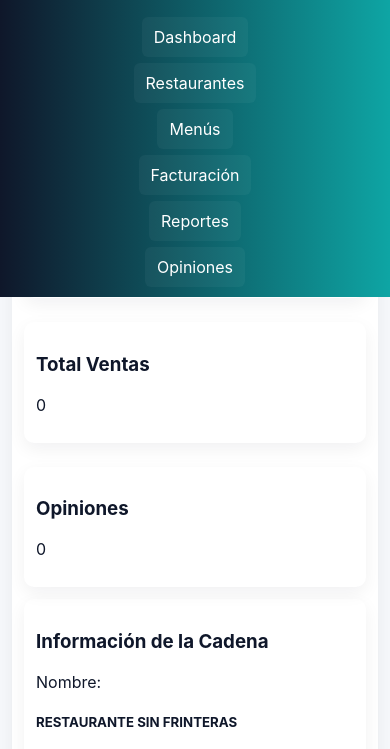
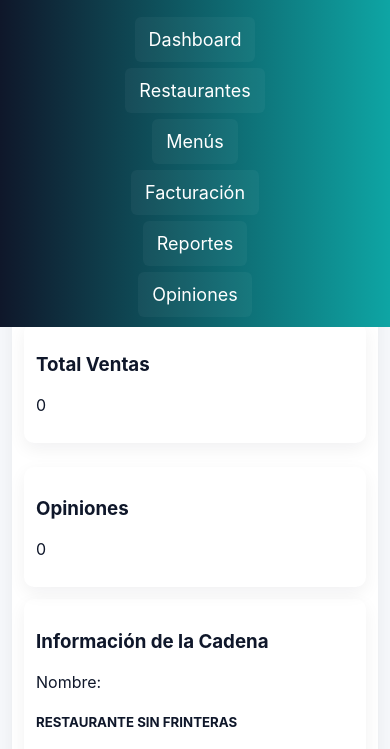
Before and after one commit to Akendri21/restaurantes-sin-fronteras, a plain HTML site: page index.html in a window 390 px wide. Both pictures are taken after a click on the button "Menú". Shown: the part 57-806 px from the top of the page. Drawn offline with Linux system fonts and the light colour scheme.

Commit message:
Enhance mobile navigation accessibility and styling

```diff
--- a/assets/app.js
+++ b/assets/app.js
@@ -94,9 +94,22 @@ function initMobileMenu(){
   const btn = document.getElementById('menu-btn');
   const nav = document.querySelector('.nav');
   if(!btn || !nav) return;
-  btn.addEventListener('click', ()=> nav.classList.toggle('open'));
+  btn.setAttribute('aria-expanded', 'false');
+  btn.setAttribute('aria-controls', 'main-nav');
+  nav.setAttribute('aria-hidden', 'true');
+  btn.addEventListener('click', ()=>{
+    const opened = nav.classList.toggle('open');
+    btn.setAttribute('aria-expanded', opened ? 'true' : 'false');
+    nav.setAttribute('aria-hidden', opened ? 'false' : 'true');
+    // lock body scroll when menu is open
+    if(opened) document.body.classList.add('no-scroll');
+    else document.body.classList.remove('no-scroll');
+  });
   window.addEventListener('resize', ()=>{ if(window.innerWidth > 800) nav.classList.remove('open'); });
-  document.addEventListener('click', (e)=>{ if(nav.classList.contains('open') && !e.target.closest('.nav') && !e.target.closest('#menu-btn')) nav.classList.remove('open'); });
+  document.addEventListener('click', (e)=>{ if(nav.classList.contains('open') && !e.target.closest('.nav') && !e.target.closest('#menu-btn')){ nav.classList.remove('open'); btn.setAttribute('aria-expanded','false'); document.body.classList.remove('no-scroll'); } });
+
+  // close menu if a nav link is clicked (mobile)
+  nav.querySelectorAll('a').forEach(a => a.addEventListener('click', ()=>{ if(window.innerWidth <= 800){ nav.classList.remove('open'); btn.setAttribute('aria-expanded','false'); document.body.classList.remove('no-scroll'); } }));
 }
 
 document.addEventListener('DOMContentLoaded', ()=>{ initMobileMenu(); });
--- a/assets/style.css
+++ b/assets/style.css
@@ -27,9 +27,9 @@ img, svg{max-width:100%;height:auto}
 @media (max-width:800px){
 	.grid{flex-direction:column}
 	.nav{display:none;position:absolute;top:64px;left:0;right:0;background:linear-gradient(90deg,#0f172a,#0ea5a4);flex-direction:column;padding:10px 12px;gap:6px;z-index:20}
-	.nav.open{display:flex}
-	.nav a{padding:10px 12px;margin:0;border-radius:6px}
-	.menu-btn{display:block}
+	.nav.open{display:flex;animation:slideDown 190ms ease}
+	.nav a{padding:12px 14px;margin:0;border-radius:6px;font-size:18px}
+	.menu-btn{display:block;position:absolute;right:12px;top:12px;z-index:30}
 	.topbar{flex-wrap:wrap;align-items:center;padding:10px 12px;position:relative}
 	.brand h1{font-size:16px}
 	.logo svg{width:40px;height:40px}
@@ -47,3 +47,8 @@ img, svg{max-width:100%;height:auto}
 
 /* Ellipsis for long brand text on small screens */
 .brand h1{white-space:nowrap;overflow:hidden;text-overflow:ellipsis;max-width:220px}
+
+@keyframes slideDown{ from{transform:translateY(-6px);opacity:0} to{transform:translateY(0);opacity:1} }
+
+/* Prevent body scroll when the mobile menu is open */
+body.no-scroll{overflow:hidden}
--- a/index.html
+++ b/index.html
@@ -9,7 +9,7 @@
     <h1 data-i18n="brand">RESTAURANTES SIN FRONTERAS</h1>
   </div>
   <button id="menu-btn" class="menu-btn" aria-label="Menú" title="Menú">☰</button>
-  <nav class="nav">
+  <nav class="nav" id="main-nav">
     <a href="index.html" data-i18n="nav_dashboard">Dashboard</a>
     <a href="restaurantes.html" data-i18n="nav_restaurants">Restaurantes</a>
     <a href="menus.html" data-i18n="nav_menus">Menús</a>
```
Also changed, not shown: facturacion.html (+1 -1 lines), menus.html (+1 -1 lines), opiniones.html (+1 -1 lines), reportes.html (+1 -1 lines), restaurantes.html (+1 -1 lines).
